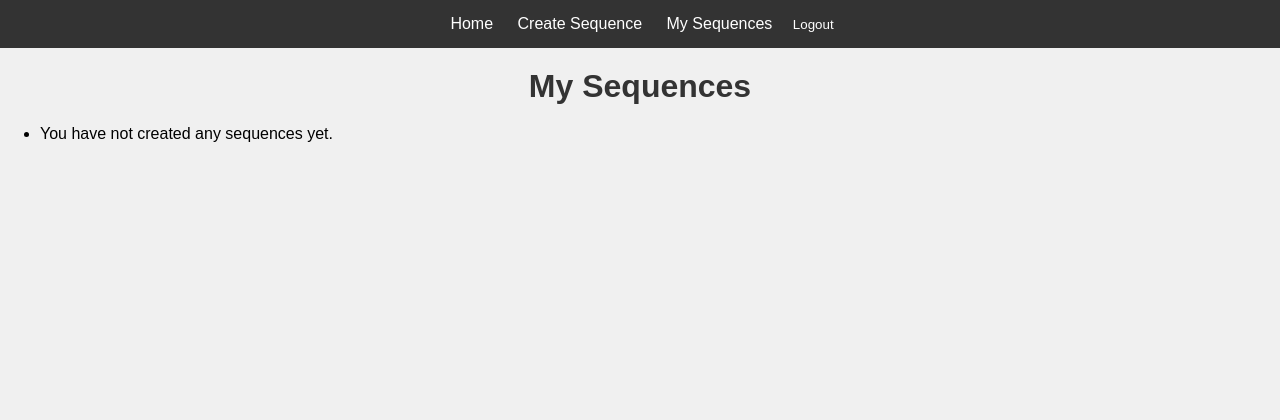
After one commit to NoaTeomi/Yoga, a Django app: page /my-sequences/ in a window 1280 px wide. The commit adds this page. Shown: the top 420 px of the page. Run offline with Django 5.2, Linux system fonts and the light colour scheme; the visitor is signed in with stand-in values (Sample User, id 1); data that the repository does not hold is empty.

Commit message:
Added create_sequence and my_sequences templates and fixed view paths

```diff
--- a/Templates/base.html
+++ b/Templates/base.html
@@ -16,7 +16,8 @@
         <nav>
             <a href="{% url 'home' %}">Home</a>
             {% if user.is_authenticated %}
-                <a href="{% url 'create_sequence' %}">Create Sequence</a>
+                <a href="{% url 'create-sequence' %}">Create Sequence</a>
+                <a href="{% url 'my-sequences' %}">My Sequences</a>
 
                 <!-- Replace logout link with a form -->
                 <form method="post" action="{% url 'logout' %}" style="display: inline;">
--- /dev/null
+++ b/Templates/my_sequences.html
@@ -0,0 +1,16 @@
+{% extends "base.html" %}
+
+{% block content %}
+    <h1>My Sequences</h1>
+
+    <ul>
+    {% for sequence in sequences %}
+        <li>
+            {{ sequence.name }}
+            <a href="{% url 'sequence_detail' sequence.id %}">View</a>
+        </li>
+    {% empty %}
+        <li>You have not created any sequences yet.</li>
+    {% endfor %}
+    </ul>
+{% endblock %}
--- a/Yoga/yoga_app/models.py
+++ b/Yoga/yoga_app/models.py
@@ -15,7 +15,7 @@ class YogaSequence(models.Model):
     user = models.ForeignKey(User, on_delete=models.CASCADE)
     name = models.CharField(max_length=100)
     poses = models.ManyToManyField(YogaPose, related_name='sequences')
-    duration = models.PositiveIntegerField(validators=[MinValueValidator(1)])  # Duration in minutes
+    # duration = models.PositiveIntegerField(validators=[MinValueValidator(1)])  # Duration in minutes
 
     def __str__(self):
         return f"{self.name} by {self.user.username}"
--- a/Yoga/yoga_app/urls.py
+++ b/Yoga/yoga_app/urls.py
@@ -1,5 +1,6 @@
 from django.urls import path
-from .views import home, signup, user_login, create_sequence
+from . import views
+from .views import home, signup, user_login, create_sequence, sequence_detail,my_sequences
 from django.contrib.auth.views import LogoutView
 
 urlpatterns = [
@@ -7,5 +8,8 @@ urlpatterns = [
     path('signup/', signup, name='signup'),
     path('login/', user_login, name='login'),
     path('logout/', LogoutView.as_view(next_page='home'), name='logout'),
-    path('create-sequence/', create_sequence, name='create_sequence'),
+    path('create-sequence/', create_sequence, name='create-sequence'),
+    path('my-sequences/', views.my_sequences, name='my-sequences'),
+    path('sequence/<int:pk>/', views.sequence_detail, name='sequence_detail'),  # Detail view
+    # path('sequence/edit/<int:pk>/', views.sequence_edit, name='sequence_edit'),  # Edit view
 ]
--- a/Yoga/yoga_app/views.py
+++ b/Yoga/yoga_app/views.py
@@ -1,4 +1,4 @@
-from django.shortcuts import render, redirect
+from django.shortcuts import render, redirect, get_object_or_404
 from .models import YogaPose, YogaSequence
 from django.contrib.auth import login
 from django.contrib.auth.forms import AuthenticationForm
@@ -51,11 +51,22 @@ def user_login(request):
 def create_sequence(request):
     if request.method == 'POST':
         name = request.POST['name']
-        duration = request.POST['duration']
         pose_ids = request.POST.getlist('poses')  # List of pose IDs selected by the user
-        sequence = YogaSequence.objects.create(user=request.user, name=name, duration=duration)
+        sequence = YogaSequence.objects.create(user=request.user, name=name)
         sequence.poses.set(pose_ids)  # Associate selected poses with the sequence
         return redirect('home')
 
+    # Fetch all poses and pass to the template, including their images
     poses = YogaPose.objects.all()
     return render(request, 'create_sequence.html', {'poses': poses})
+
+
+@login_required
+def my_sequences(request):
+    sequences = YogaSequence.objects.filter(user=request.user)
+    return render(request, 'my_sequences.html', {'sequences': sequences})
+
+@login_required
+def sequence_detail(request, pk):
+    sequence = get_object_or_404(YogaSequence, pk=pk, user=request.user)
+    return render(request, 'sequence_detail.html', {'sequence': sequence})
```
Also changed, not shown: Templates/sequence_detail.html (added, +13 -0 lines), Yoga/yoga_app/migrations/0004_remove_yogasequence_duration.py (added).
